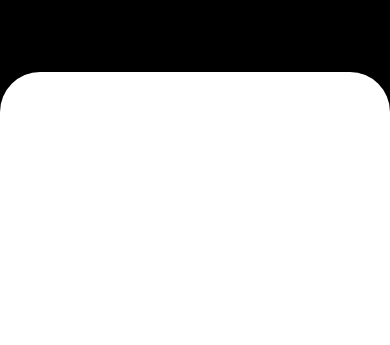
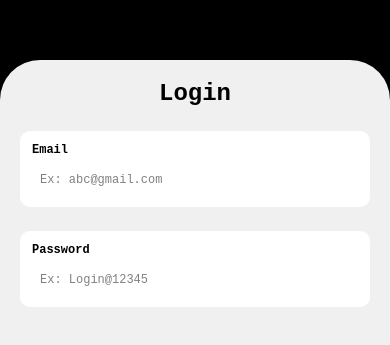
Before and after one commit to Aditya-Nautiyal/Varta, a React Native app in the folder Varta/: screen /Login in a window 390 px wide. Shown: the part 181-526 px from the top of the page. Built offline with nearby package versions, Linux system fonts and the light colour scheme.

Commit message:
Add SpaceFiller component and update LoginScreen UI
Introduced a reusable SpaceFiller component for vertical spacing. Refactored LoginScreen to use SpaceFiller, added input fields for email and password, and improved styling for a cleaner login UI.

```diff
--- /dev/null
+++ b/Varta/src/component/SpaceFiller.tsx
@@ -0,0 +1,16 @@
+import React from "react";
+import { View } from "react-native";
+
+const defaultProps = {
+  margin: 12,
+};
+
+type Props = {
+  margin?: number;
+};
+
+const SpaceFiller: React.FC<Props> = ({ margin = defaultProps.margin }) => {
+  return <View style={{ marginVertical: margin }} />;
+};
+
+export default SpaceFiller;
--- a/Varta/src/screen/Login/LoginScreen.tsx
+++ b/Varta/src/screen/Login/LoginScreen.tsx
@@ -7,6 +7,7 @@ import {
   TouchableOpacity,
 } from "react-native";
 import { NativeStackScreenProps } from "@react-navigation/native-stack";
+import SpaceFiller from "../../component/SpaceFiller";
 import { RootStackParamList } from "../../../App";
 
 type Props = NativeStackScreenProps<RootStackParamList, "Login">;
@@ -15,9 +16,35 @@ const LoginScreen: React.FC<Props> = ({ navigation }) => {
   const [email, setEmail] = useState("");
   const [password, setPassword] = useState("");
 
+  const handleEmailChange = (text: string) => {
+    setEmail(text);
+  };
+  const handlePasswordChange = (text: string) => {
+    setPassword(text);
+  };
   return (
     <View style={styles.container}>
-      <View style={styles.loginSignUpContainer}></View>
+      <View style={styles.loginSignUpContainer}>
+        <Text style={styles.title}>Login</Text>
+        <SpaceFiller />
+        <View style={styles.inputTextContainer}>
+          <Text style={styles.inputTextTitle}>Email</Text>
+          <SpaceFiller margin={4} />
+          <TextInput style={styles.inputText} onChangeText={handleEmailChange} placeholder="Ex: abc@gmail.com"/>
+        </View>
+        <SpaceFiller />
+
+        <View style={styles.inputTextContainer}>
+          <Text style={styles.inputTextTitle}>Password</Text>
+          <SpaceFiller margin={4} />
+          <TextInput
+            secureTextEntry
+            style={styles.inputText}
+            onChangeText={handlePasswordChange}
+            placeholder="Ex: Login@12345"
+          />
+        </View>
+      </View>
     </View>
   );
 };
@@ -31,12 +58,40 @@ const styles = StyleSheet.create({
     alignItems: "center",
     backgroundColor: "black",
   },
-  loginSignUpContainer:{
-    flex:0.7,
+  loginSignUpContainer: {
+    flex: 0.7,
     width: "100%",
-    backgroundColor: "white",
-     // Top corners only
+    backgroundColor: "#f0f0f0",
+    paddingHorizontal: 20,
+    paddingVertical: 20,
+    // Top corners only
     borderTopLeftRadius: 40,
     borderTopRightRadius: 40,
-  }
+    justifyContent: "flex-start",
+    alignItems: "center",
+  },
+  title: {
+    color: "black",
+    fontSize: 24,
+    fontWeight: "bold",
+    fontFamily: "monospace",
+  },
+  inputTextContainer: {
+    padding: 12,
+    backgroundColor: "white",
+    width: "100%",
+    borderRadius: 10,
+  },
+  inputTextTitle: {
+    color: "black",
+    fontSize: 12,
+    fontWeight: "bold",
+    fontFamily: "monospace",
+  },
+  inputText: {
+    fontFamily: "monospace",
+    fontSize: 12,
+    padding: 8,
+    color: "grey",
+  },
 });
```
